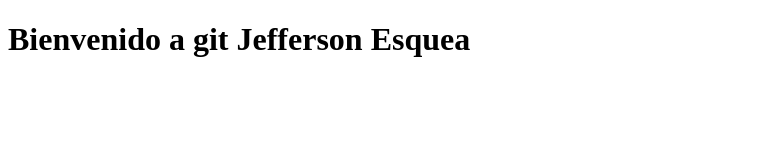
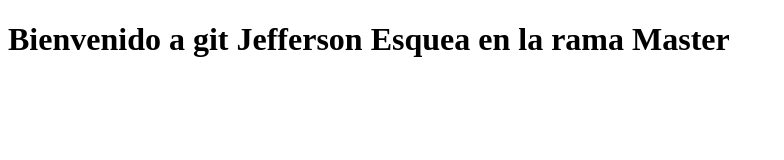
Before and after one commit to jjesquea/cursogit, a plain HTML site: page index.html in a window 1280 px wide. Shown: the whole page, without its empty margins (0-784 px from the left). Drawn offline with Linux system fonts and the light colour scheme.

Commit message:
Se modifico el contenido del index en la rama master

```diff
--- a/index.html
+++ b/index.html
@@ -7,6 +7,6 @@
 	<title>Git desde CERO</title>
 </head>
 <body>
-	<h1>Bienvenido a git Jefferson Esquea</h1>
+	<h1>Bienvenido a git Jefferson Esquea en la rama Master</h1>
 </body>
 </html>
```
